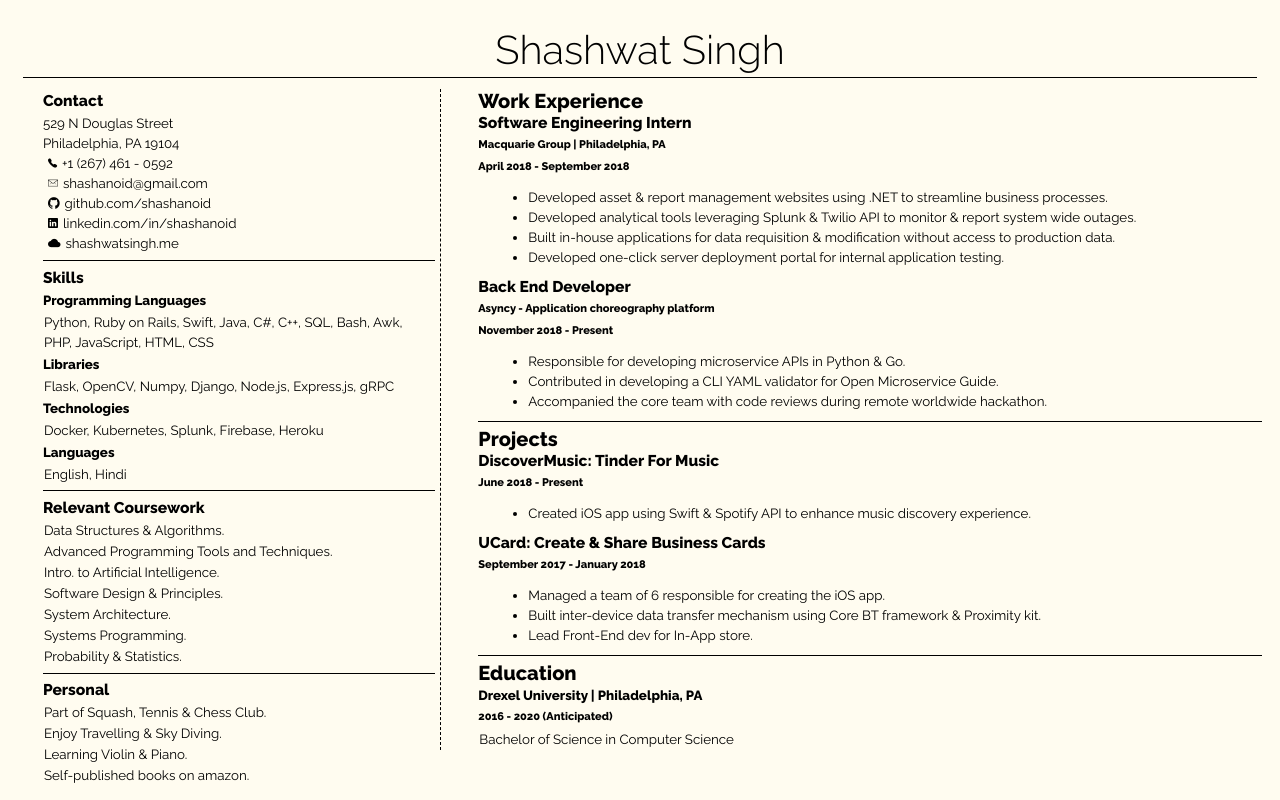
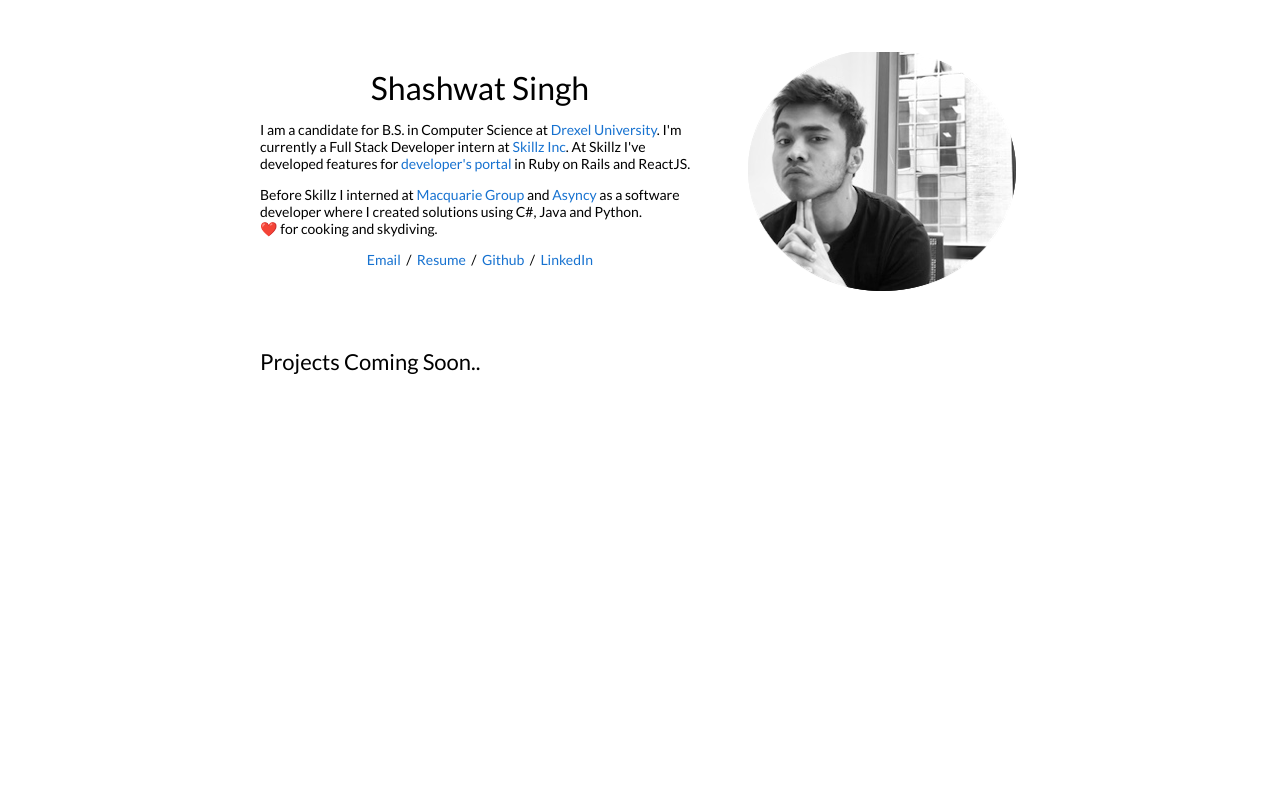
Before and after one commit to shashanoid/shashwatsingh.github.io, a plain HTML site: page index.html in a window 1280 px wide. Drawn offline with nearby package versions, Linux system fonts and the light colour scheme.

Commit message:
Updated files

```diff
--- a/index.html
+++ b/index.html
@@ -1,171 +1,176 @@
+<!DOCTYPE HTML PUBLIC "-//W3C//DTD HTML 4.01 Transitional//EN">
+<meta charset="UTF-8">
 <html>
-    <head>
-        <title>Shashwat Singh's Resume</title>
-        <link href='https://fonts.googleapis.com/css?family=Raleway:300,800,500,400' rel='stylesheet' type='text/css'>
-        <link href='http://code.ionicframework.com/ionicons/2.0.1/css/ionicons.min.css' rel='stylesheet' type="text/css">
-        <link href="main.css" type="text/css" rel="stylesheet">
-        <script type="application/ld+json">
-            {
-                "@context": "http://schema.org",
-                "@type": "Person",
-                "url": "http://shashwatsingh.me",
-                "email": "shashanoid@gmail.com",
-                "telephone": "+2674610592",
-                "homeLocation": [{
-                    "@type": "Place",
-                    "address": "439 North Napa Street, Philadelphia, PA 19104"
-                }]
-            }
-        </script>
-    </head>
 
-    <body>
-        <div id="container">
-            <header>
-                <h1>Shashwat Singh</h1>
-                <hr/>
-            </header>
-            <nav>
-                <div>
-                    <h3>Contact</h3>
-                    529 N Douglas Street
-                    <br/>
-                    Philadelphia, PA 19104
-                    <br/>
-                    <span class="icon ion-ios-telephone"></span><a href="tel:2674610592">+1 (267) 461 - 0592</a>
-                    <br/>
-                    <span class="icon ion-ios-email-outline"></span><a href="mailto:shashanoid@gmail.com">shashanoid@gmail.com</span></a>
-                    <br/>
-                    <span class="icon ion-social-github"></span><a href="http://github.com/shashanoid">github.com/shashanoid</a>
-                    <br/>
-                    <span class="icon ion-social-linkedin"></span><a href="https://www.linkedin.com/in/shashanoid/">linkedin.com/in/shashanoid</a><br/>
-                    <span class="icon ion-android-cloud"></span><a href="http://shashwatsingh.me">shashwatsingh.me</a><br/>
+<head>
+  <meta name=viewport content="width=800">
+  <meta name="generator" content="HTML Tidy for Linux/x86 (vers 11 February 2007), see www.w3.org">
+  <style type="text/css">
+    /* Color scheme stolen from Sergey Karayev */
+
+    a {
+      color: #1772d0;
+      text-decoration: none;
+    }
+
+    a:focus,
+    a:hover {
+      color: #f09228;
+      text-decoration: none;
+    }
+
+    body,
+    td,
+    th,
+    tr,
+    p,
+    a {
+      font-family: 'Lato', Verdana, Helvetica, sans-serif;
+      font-size: 14px
+    }
+
+    strong {
+      font-family: 'Lato', Verdana, Helvetica, sans-serif;
+      font-size: 14px;
+    }
+
+    heading {
+      font-family: 'Lato', Verdana, Helvetica, sans-serif;
+      font-size: 22px;
+    }
+
+    papertitle {
+      font-family: 'Lato', Verdana, Helvetica, sans-serif;
+      font-size: 14px;
+      font-weight: 700
+    }
+
+    name {
+      font-family: 'Lato', Verdana, Helvetica, sans-serif;
+      font-size: 32px;
+    }
+
+    .one {
+      width: 160px;
+      height: 160px;
+      position: relative;
+    }
+
+    .two {
+      width: 160px;
+      height: 160px;
+      position: absolute;
+      transition: opacity .2s ease-in-out;
+      -moz-transition: opacity .2s ease-in-out;
+      -webkit-transition: opacity .2s ease-in-out;
+    }
+
+    .fade {
+      transition: opacity .2s ease-in-out;
+      -moz-transition: opacity .2s ease-in-out;
+      -webkit-transition: opacity .2s ease-in-out;
+    }
+
+    span.highlight {
+      background-color: #ffffd0;
+    }
+  </style>
+  <link rel="icon" type="image/png" href="images/seal_icon.png">
+  <title>Shashwat Singh</title>
+  <meta http-equiv="Content-Type" content="text/html; charset=us-ascii">
+  <link href='https://fonts.googleapis.com/css?family=Lato:400,700,400italic,700italic' rel='stylesheet' type='text/css'>
+</head>
+
+<body>
+  <table width="800" border="0" align="center" cellspacing="0" cellpadding="0">
+    <tr>
+      <td>
+        <table width="100%" align="center" border="0" cellspacing="0" cellpadding="20">
+          <tr>
+            <td width="67%" valign="middle">
+              <p align="center">
+                <name>Shashwat Singh</name>
+              </p>
+              <p>I am a candidate for B.S. in Computer Science at <a href="https://drexel.edu">Drexel University</a>.
+                I'm currently a Full Stack Developer intern at  <a href="https://skillz.com">Skillz Inc</a>.
+                At Skillz I've developed features for <a href="https://developers.skillz.com/">developer's portal</a> in Ruby on Rails and ReactJS.
+              </p>
+              <p>
+                Before Skillz I interned at <a href="https://www.macquarie.com/us/corporate/">Macquarie Group</a> and <a href="https://asyncy.com/">Asyncy</a> as a software developer where I created solutions using C#, Java and Python.
+                <br/>❤️ for cooking and skydiving. </p>
+              <p align=center>
+                <a href="mailto:shashanoid@gmai.com">Email</a> &nbsp/&nbsp
+                <a href="data/shashwat-resume.pdf">Resume</a> &nbsp/&nbsp
+                <a href="https://github.com/shashanoid">Github</a> &nbsp/&nbsp
+                <a href="http://www.linkedin.com/in/shashanoid"> LinkedIn </a>
+              </p>
+            </td>
+            <td width="33%">
+              <img src="images/shashwat.png">
+            </td>
+          </tr>
+        </table>
+        <table width="100%" align="center" border="0" cellspacing="0" cellpadding="20">
+          <tr>
+            <td width="100%" valign="middle">
+              <heading>Projects Coming Soon..</heading>
+              <p>
+                <!-- I'm interested in computer vision, machine learning, statistics, optimization, image processing, virtual reality, and computational photography. Much of my research is about inferring the physical world (shape, depth, motion, paint, light, colors, etc) from images. I have also worked in astronomy and biology. Representative papers are <span class="highlight">highlighted</span>. -->
+              </p>
+            </td>
+          </tr>
+        </table>
+
+        <!-- <table width="100%" align="center" border="0" cellspacing="0" cellpadding="20">
+
+          <tr onmouseout="porlight_stop()" onmouseover="porlight_start()">
+            <td width="25%">
+              <div class="one">
+                <div class="two" id='porlight_image'><img src='images/porlight_after.jpg'></div>
+                <img src='images/porlight_before.jpg'>
+              </div>
+              <script type="text/javascript">
+                function porlight_start() {
+                  document.getElementById('porlight_image').style.opacity = "1";
+                }
+
+                function porlight_stop() {
+                  document.getElementById('porlight_image').style.opacity = "0";
+                }
+                porlight_stop()
+              </script>
+            </td>
+            <td valign="middle" width="75%">
+              <a href="https://arxiv.org/abs/1905.00824">
+                <papertitle>Single Image Portrait Relighting</papertitle>
+              </a>
+              <br>
+              <a href="http://kevinkingo.com/"">Tiancheng Sun</a>,
+              <strong>Jonathan T. Barron</strong>,
+              Yun-Ta Tsai,
+              <a href="https://cseweb.ucsd.edu/~zex014/">Zexiang Xu</a>,
+              Xueming Yu,
+              <a href="http://ict.usc.edu/profile/graham-fyffe/">Graham Fyffe</a>,
+              Christoph Rhemann,
+              Jay Busch,
+              <a href="https://www.pauldebevec.com/">Paul Debevec</a>,
+              <a href="https://cseweb.ucsd.edu/~ravir/">Ravi Ramamoorthi</a>
+              <br>
+              <em>SIGGRAPH</em>, 2019
+              <br>
+			  <a href="https://www.youtube.com/watch?v=yxhGWds_g4I">video</a> /
+			  <a href="data/SunSIGGRAPH2019.bib">bibtex</a>
+              <br>
+              <p></p>
+              <p>Training a neural network on light stage scans and environment maps produces an effective relighting method.</p>
+            </td>
+          </tr> -->
 
 
 
-                </div>
-                <hr>
-                <div>
-                    <h3>Skills</h3>
-                    <h4>Programming Languages</h4>
-                    <p>
-                        Python, Ruby on Rails, Swift, Java, C#, C++, SQL, Bash, Awk, PHP, JavaScript, HTML, CSS
-                    </p>
-                    <h4>Libraries</h4>
-                    <p>
-                        Flask, OpenCV, Numpy, Django, Node.js, Express.js, gRPC
-                    </p>
-                    <h4>Technologies</h4>
-                    <p>
-                       Docker, Kubernetes, Splunk, Firebase, Heroku
-                    </p>
-                    <h4>Languages</h4>
-                    <p>English, Hindi</p>
-
-                </div>
-                <hr>
-                <div>
-                        <h3>Relevant Coursework</h3>
-                        <p>Data Structures & Algorithms.</p>
-                        <p>Advanced Programming Tools and Techniques.</p>
-                        <p>Intro. to Artificial Intelligence.<p>
-                        <p> Software Design &amp; Principles. </p>
-                        <p>System Architecture.</p>
-                        <p>Systems Programming.</p>
-                        <p>Probability & Statistics.</p>
 
 
-                </div>
+        </table>
+</body>
 
-                <hr>
-                <div>
-                    <h3> Personal </h3>
-                    <p>Part of Squash, Tennis &amp; Chess Club.</p>
-                    <p>Enjoy Travelling &amp; Sky Diving. </p>
-                    <p>Learning Violin &amp; Piano. </p>
-                    <p>Self-published books on amazon.</p>
-
-                </div>
-            </nav>
-            <section>
-                <div>
-                    <h2>Work Experience</h2>
-                    <div>
-                        <h3>Software Engineering Intern</h3>
-                        <h5>
-                            Macquarie Group | Philadelphia, PA
-                        </h5>
-                        <h5>
-                            April 2018 - September 2018
-                        </h5>
-                        <ul><li>Developed asset &amp; report management websites using .NET to streamline business processes.</li>
-                            <li>Developed analytical tools leveraging Splunk &amp; Twilio API to monitor &amp; report system wide outages.</li>
-                        	<li>Built in-house applications for data requisition &amp; modification without access to production data.</li>
-                            <li>Developed one-click server deployment portal for internal application testing.</li>
-                        	<!-- <li>Architected the system design for migration of on-premise applications to AWS cloud.</li> -->
-                        </ul>
-                    </div>
-
-                    <div>
-                        <h3>Back End Developer</h3>
-                        <h5>Asyncy - Application choreography platform</h5>
-                        <h5>November 2018 - Present</h5>
-                        <ul>
-                            <li>Responsible for developing microservice APIs in Python &amp; Go.</li>
-                            <li>Contributed in developing a CLI YAML validator for Open Microservice Guide.</li>
-                            <li>Accompanied the core team with code reviews during remote worldwide hackathon.</li>
-                        </ul>
-
-
-                    </div>
-                    <hr>
-                    <h2>Projects</h2>
-                    <div>
-                        <h3>DiscoverMusic: Tinder For Music</h3>
-<!--                         <h5>Swift, Python, Spotify API, Pandas, NLTK</h5>
- -->
-
-                        <h5>
-                            June 2018 - Present
-                        </h5>
-                        <ul>
-                            <li>Created iOS app using Swift &amp; Spotify API to enhance music discovery experience.</li>
-
-                        </ul>
-                    </div>
-
-                    <div>
-                        <h3>UCard: Create &amp; Share Business Cards</h3>
-<!--                            <h5>Swift, Python, Node.js</h5>
- -->                        <h5>
-                            September 2017 - January 2018
-                        </h5>
-                        <ul>
-                            <li>Managed a team of 6 responsible for creating the iOS app.</li>
-                            <li>Built inter-device data transfer mechanism using Core BT framework &amp; Proximity kit. </li>
-                            <li>Lead Front-End dev for In-App store.</li>
-                        </ul>
-                    </div>
-
-
-
-                </div>
-
-                <hr>
-                <div>
-                    <h2>Education</h2>
-                    <div>
-                        <h4>Drexel University | Philadelphia, PA</h4>
-                        <h5>2016 - 2020 (Anticipated) </h5>
-                        <p>Bachelor of Science in Computer Science</p>
-                    </div>
-                </div>
-
-            </section>
-
-            <footer>
-
-            </footer>
-        </div>
-    <script data-cfasync="false" src="/cdn-cgi/scripts/5c5dd728/cloudflare-static/email-decode.min.js"></script></body>
 </html>
--- a/main.css
+++ /dev/null
@@ -1,76 +0,0 @@
-body{
-    background-color: #fffcf0;
-    font-family: 'Raleway', sans-serif;
-    font-size: 10pt;
-    line-height: 15pt;
-}
-a {
-    color: black;
-    text-decoration: none;
-}
-h1{
-    font-size: 30pt;
-    line-height: 0px;
-    font-weight: 300;
-}
-h2,h3,h4,h5{
-    margin-top: 2px;
-    margin-bottom: 2px;
-}
-header{
-    text-align: center;
-    padding: 5px;
-    line-height: 20px;
-}
-
-hr {
-    border: none;
-    border-bottom: solid;
-    border-bottom-width: thin;
-}
-nav {
-    float: left;
-    text-align: left;
-    width: 31.5%;
-    height: auto;
-    padding-left: 2%;
-    float: left;
-
-}
-p{
-    margin: 1px;
-}
-.icon{
-    padding-left: 5px;
-    padding-right: 5px;
-}
-ul{
-    margin: 10px;
-}
-section {
-    float: right;
-    width: 63%;
-    padding-left: 3%;
-    border-left: dashed;
-    border-left-width: thin;
-}
-#container{
-    margin: 0 auto;
-    /*width: 70%;*/
-    padding: 10px;
-}
-.project{
-    display: inline-block;
-    width: 45%;
-}
-@media only screen and (max-width: 1000px) {
-    #container{
-        width: 100%;
-    }
-}
-
-@media print {
-    @page {
-    margin: 0.5cm;
-    }
-}
```
Also changed, not shown: images/shashwat.png (added), 1 other file.
